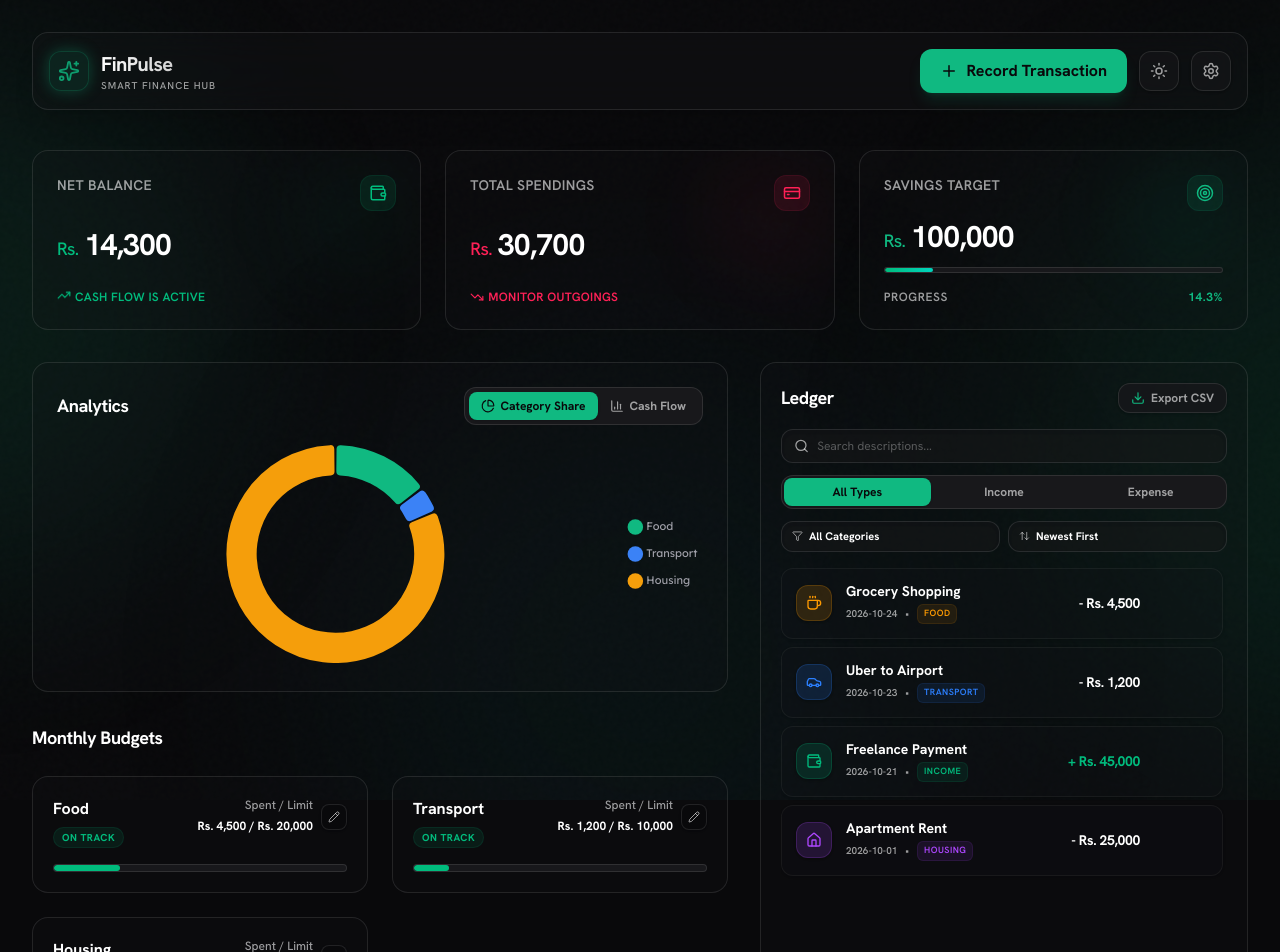
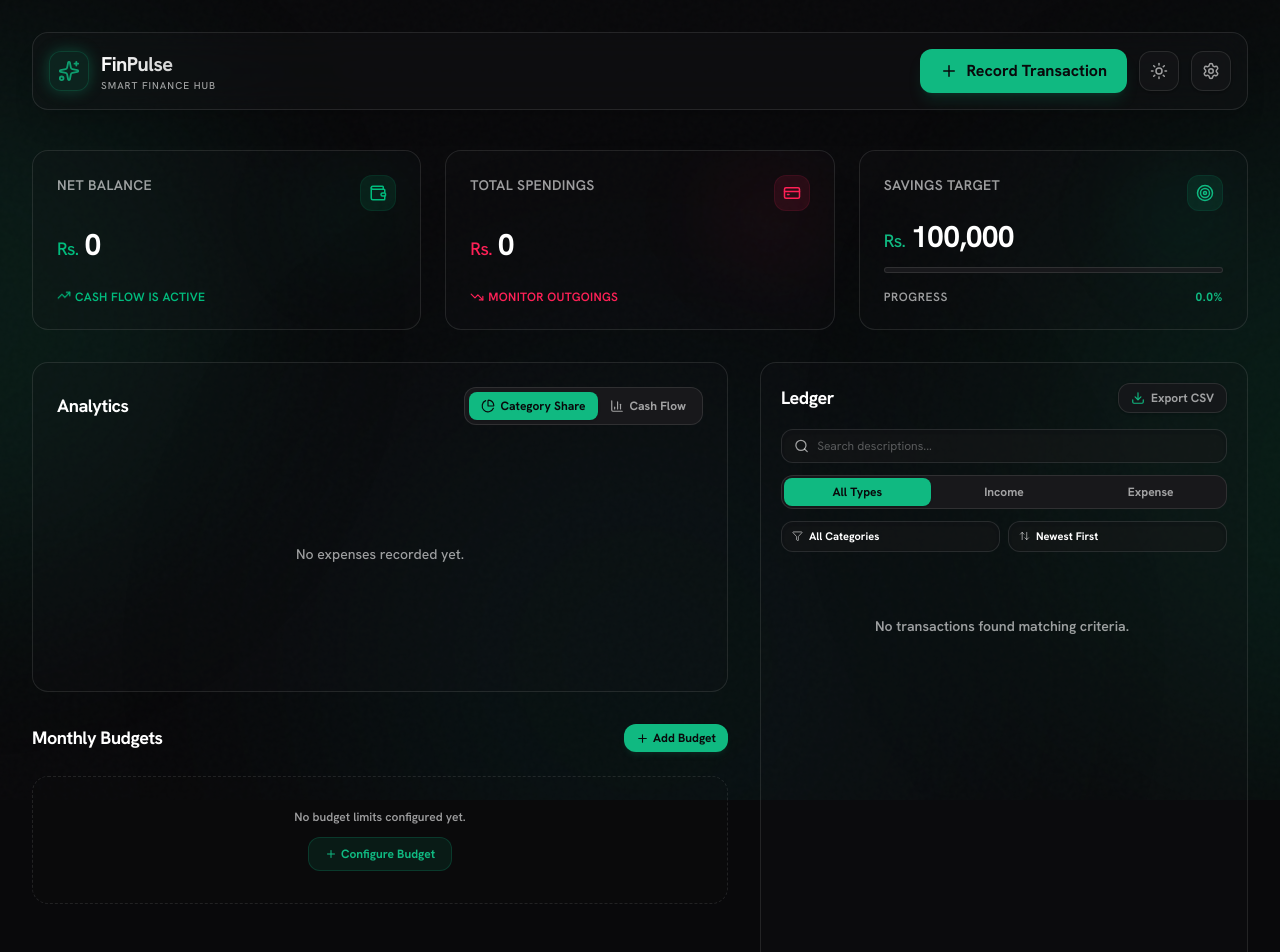
Before and after one commit to ayeshanaveed2526/ExpesnseTracker, a React (Vite) app: page / in a window 1280 px wide. Shown: the top 952 px of the page. Built offline with nearby package versions, Linux system fonts and the light colour scheme.

Commit message:
hen you open your page manually, it will load completely empty with no initial expenses or budget limits

```diff
--- a/src/App.jsx
+++ b/src/App.jsx
@@ -7,18 +7,9 @@ import Settings from './components/Settings';
 import ExpenseForm from './components/ExpenseForm';
 import Transactions from './components/Transactions';
 
-const initialExpenses = [
-  { id: 1, title: 'Grocery Shopping', date: '2026-10-24', amount: 4500, category: 'Food', type: 'expense' },
-  { id: 2, title: 'Uber to Airport', date: '2026-10-23', amount: 1200, category: 'Transport', type: 'expense' },
-  { id: 3, title: 'Freelance Payment', date: '2026-10-21', amount: 45000, category: 'Income', type: 'income' },
-  { id: 4, title: 'Apartment Rent', date: '2026-10-01', amount: 25000, category: 'Housing', type: 'expense' },
-];
+const initialExpenses = [];
 
-const initialBudgets = [
-  { category: 'Food', limit: 20000 },
-  { category: 'Transport', limit: 10000 },
-  { category: 'Housing', limit: 40000 },
-];
+const initialBudgets = [];
 
 const CURRENCY_SYMBOLS = {
   'PKR': 'Rs.',
@@ -29,12 +20,12 @@ const CURRENCY_SYMBOLS = {
 
 function App() {
   const [expenses, setExpenses] = useState(() => {
-    const saved = localStorage.getItem('finpulse_expenses');
+    const saved = localStorage.getItem('finpulse_expenses_v2');
     return saved ? JSON.parse(saved) : initialExpenses;
   });
 
   const [budgets, setBudgets] = useState(() => {
-    const saved = localStorage.getItem('finpulse_budgets');
+    const saved = localStorage.getItem('finpulse_budgets_v2');
     return saved ? JSON.parse(saved) : initialBudgets;
   });
 
@@ -56,11 +47,11 @@ function App() {
   const [isSettingsOpen, setIsSettingsOpen] = useState(false);
 
   useEffect(() => {
-    localStorage.setItem('finpulse_expenses', JSON.stringify(expenses));
+    localStorage.setItem('finpulse_expenses_v2', JSON.stringify(expenses));
   }, [expenses]);
 
   useEffect(() => {
-    localStorage.setItem('finpulse_budgets', JSON.stringify(budgets));
+    localStorage.setItem('finpulse_budgets_v2', JSON.stringify(budgets));
   }, [budgets]);
 
   useEffect(() => {
@@ -99,7 +90,16 @@ function App() {
   };
 
   const updateBudget = (category, newLimit) => {
-    setBudgets(budgets.map(b => b.category === category ? { ...b, limit: newLimit } : b));
+    const exists = budgets.some(b => b.category === category);
+    if (exists) {
+      setBudgets(budgets.map(b => b.category === category ? { ...b, limit: newLimit } : b));
+    } else {
+      setBudgets([...budgets, { category, limit: newLimit }]);
+    }
+  };
+
+  const deleteBudget = (category) => {
+    setBudgets(budgets.filter(b => b.category !== category));
   };
 
   const openAddForm = () => {
@@ -188,7 +188,7 @@ function App() {
               <ExpenseChart expenses={expenses} theme={theme} currencySymbol={currencySymbol} />
             </div>
             <div className="animate-fade-in-up" style={{ animationDelay: '0.2s' }}>
-              <Budgets expenses={expenses} budgets={budgets} onUpdateBudget={updateBudget} currencySymbol={currencySymbol} />
+              <Budgets expenses={expenses} budgets={budgets} onUpdateBudget={updateBudget} onDeleteBudget={deleteBudget} currencySymbol={currencySymbol} />
             </div>
           </div>
 
--- a/src/components/Budgets.jsx
+++ b/src/components/Budgets.jsx
@@ -1,15 +1,22 @@
 import { useState } from 'react';
-import { Pencil, Check, X, AlertTriangle } from 'lucide-react';
+import { Pencil, Check, X, AlertTriangle, Trash2, Plus } from 'lucide-react';
 
-const Budgets = ({ expenses, budgets, onUpdateBudget, currencySymbol = 'Rs.' }) => {
+const Budgets = ({ expenses, budgets = [], onUpdateBudget, onDeleteBudget, currencySymbol = 'Rs.' }) => {
   const [editingCategory, setEditingCategory] = useState(null);
   const [editLimit, setEditLimit] = useState('');
+  const [isAdding, setIsAdding] = useState(false);
+  const [newCategory, setNewCategory] = useState('Food');
+  const [newLimit, setNewLimit] = useState('');
 
   const expenseItems = expenses.filter(e => e.type === 'expense');
   const categoryTotals = expenseItems.reduce((acc, curr) => {
     acc[curr.category] = (acc[curr.category] || 0) + curr.amount;
     return acc;
   }, {});
+
+  const availableCategories = ['Food', 'Transport', 'Housing'].filter(
+    cat => !budgets.some(b => b.category === cat)
+  );
 
   const startEdit = (category, limit) => {
     setEditingCategory(category);
@@ -31,18 +38,47 @@ const Budgets = ({ expenses, budgets, onUpdateBudget, currencySymbol = 'Rs.' })
     }
   };
 
+  const startAdd = () => {
+    if (availableCategories.length > 0) {
+      setNewCategory(availableCategories[0]);
+      setNewLimit('');
+      setIsAdding(true);
+    }
+  };
+
+  const handleAddSubmit = (e) => {
+    e.preventDefault();
+    const limitNum = parseFloat(newLimit);
+    if (!isNaN(limitNum) && limitNum > 0) {
+      onUpdateBudget(newCategory, limitNum);
+      setIsAdding(false);
+      setNewLimit('');
+    } else {
+      alert("Budget limit must be a valid number greater than zero.");
+    }
+  };
+
   return (
     <div className="space-y-6 animate-fade-in-up">
       <div className="flex justify-between items-center">
         <h2 className="text-lg font-bold text-text-main tracking-tight">Monthly Budgets</h2>
+        {availableCategories.length > 0 && !isAdding && (
+          <button
+            onClick={startAdd}
+            className="flex items-center gap-1 bg-primary text-zinc-950 text-xs font-bold py-1.5 px-3 rounded-xl hover:scale-[0.98] transition-all active:scale-95 cursor-pointer shadow-md shadow-primary/10"
+          >
+            <Plus size={13} />
+            <span>Add Budget</span>
+          </button>
+        )}
       </div>
 
       <div className="grid grid-cols-1 md:grid-cols-2 gap-6">
         {budgets.map((budget, index) => {
           const spent = categoryTotals[budget.category] || 0;
-          const percentage = Math.max(0, Math.min((spent / budget.limit) * 100, 100));
-          const isOver = spent > budget.limit;
-          const isNear = spent >= budget.limit * 0.8 && spent <= budget.limit;
+          const percentage = budget.limit > 0 ? Math.max(0, Math.min((spent / budget.limit) * 100, 100)) : 0;
+          const isOver = budget.limit > 0 && spent > budget.limit;
+          const isNear = budget.limit > 0 && spent >= budget.limit * 0.8 && spent <= budget.limit;
           const isEditing = editingCategory === budget.category;
 
           // Alert status styling
@@ -114,6 +150,13 @@ const Budgets = ({ expenses, budgets, onUpdateBudget, currencySymbol = 'Rs.' })
                       >
                         <Pencil size={12} />
                       </button>
+                      <button
+                        onClick={() => onDeleteBudget && onDeleteBudget(budget.category)}
+                        className="text-text-muted hover:text-rose-500 transition-all p-1.5 rounded-lg bg-surface border border-border-main hover:scale-95 cursor-pointer shadow-sm"
+                        title="Delete Budget"
+                      >
+                        <Trash2 size={12} />
+                      </button>
                     </div>
                   )}
                 </div>
@@ -129,6 +172,70 @@ const Budgets = ({ expenses, budgets, onUpdateBudget, currencySymbol = 'Rs.' })
             </div>
           );
         })}
+
+        {isAdding && (
+          <div className="bg-surface-bright/30 backdrop-blur-xl rounded-2xl border border-primary/30 p-5 relative animate-in fade-in slide-in-from-bottom-4 duration-300">
+            <h3 className="font-bold text-text-main text-sm mb-3">Add Budget Limit</h3>
+            <form onSubmit={handleAddSubmit} className="space-y-3">
+              <div>
+                <label className="block text-[10px] font-bold text-text-muted uppercase tracking-wider mb-1">Category</label>
+                <select
+                  value={newCategory}
+                  onChange={(e) => setNewCategory(e.target.value)}
+                  className="w-full bg-zinc-950 text-xs text-text-main border border-border-main rounded-lg px-2.5 py-2 cursor-pointer font-bold focus:outline-none focus:border-primary"
+                >
+                  {availableCategories.map(cat => (
+                    <option key={cat} value={cat}>{cat}</option>
+                  ))}
+                </select>
+              </div>
+
+              <div>
+                <label className="block text-[10px] font-bold text-text-muted uppercase tracking-wider mb-1">Limit ({currencySymbol})</label>
+                <input
+                  type="number"
+                  placeholder="0.00"
+                  value={newLimit}
+                  onChange={(e) => setNewLimit(e.target.value)}
+                  className="w-full bg-zinc-950 text-xs text-text-main border border-border-main rounded-lg px-2.5 py-2 font-bold focus:outline-none focus:border-primary"
+                  min="1"
+                  required
+                />
+              </div>
+
+              <div className="flex gap-2 pt-1">
+                <button
+                  type="button"
+                  onClick={() => setIsAdding(false)}
+                  className="flex-1 bg-surface border border-border-main text-[11px] font-bold py-2 rounded-lg text-text-main hover:scale-95 transition-all cursor-pointer text-center"
+                >
+                  Cancel
+                </button>
+                <button
+                  type="submit"
+                  className="flex-1 bg-primary text-zinc-950 text-[11px] font-bold py-2 rounded-lg hover:scale-95 transition-all cursor-pointer text-center"
+                >
+                  Save Budget
+                </button>
+              </div>
+            </form>
+          </div>
+        )}
+
+        {budgets.length === 0 && !isAdding && (
+          <div className="col-span-full bg-surface-bright/10 rounded-2xl border border-dashed border-border-main p-8 text-center flex flex-col items-center justify-center gap-3">
+            <span className="text-text-muted text-xs font-semibold">No budget limits configured yet.</span>
+            {availableCategories.length > 0 && (
+              <button
+                onClick={startAdd}
+                className="flex items-center gap-1 bg-primary/10 border border-primary/20 text-primary text-xs font-bold py-2 px-4 rounded-xl hover:scale-95 transition-all cursor-pointer"
+              >
+                <Plus size={12} />
+                <span>Configure Budget</span>
+              </button>
+            )}
+          </div>
+        )}
       </div>
     </div>
   );
--- a/src/components/Settings.jsx
+++ b/src/components/Settings.jsx
@@ -75,15 +75,11 @@ const Settings = ({
       "CAUTION: Are you sure you want to permanently delete all transactions, custom budget limits, and history? This cannot be undone."
     );
     if (confirmed) {
-      localStorage.removeItem('finpulse_expenses');
-      localStorage.removeItem('finpulse_budgets');
+      localStorage.removeItem('finpulse_expenses_v2');
+      localStorage.removeItem('finpulse_budgets_v2');
       // Reset back to blank or defaults
       setExpenses([]);
-      setBudgets([
-        { category: 'Food', limit: 20000 },
-        { category: 'Transport', limit: 10000 },
-        { category: 'Housing', limit: 40000 },
-      ]);
+      setBudgets([]);
       alert("App data has been cleared.");
       onClose();
     }
--- a/src/components/Summary.jsx
+++ b/src/components/Summary.jsx
@@ -9,7 +9,7 @@ const Summary = ({ expenses = [], currencySymbol = 'Rs.', savingsGoal = 100000,
   const totalExpense = expenses.filter(e => e.type === 'expense').reduce((acc, curr) => acc + curr.amount, 0);
   const balance = totalIncome - totalExpense;
 
-  const savingsProgress = Math.max(0, Math.min((balance / savingsGoal) * 100, 100));
+  const savingsProgress = savingsGoal > 0 ? Math.max(0, Math.min((balance / savingsGoal) * 100, 100)) : 0;
 
   const handleStartEdit = () => {
     setEditGoalValue(savingsGoal.toString());
```
